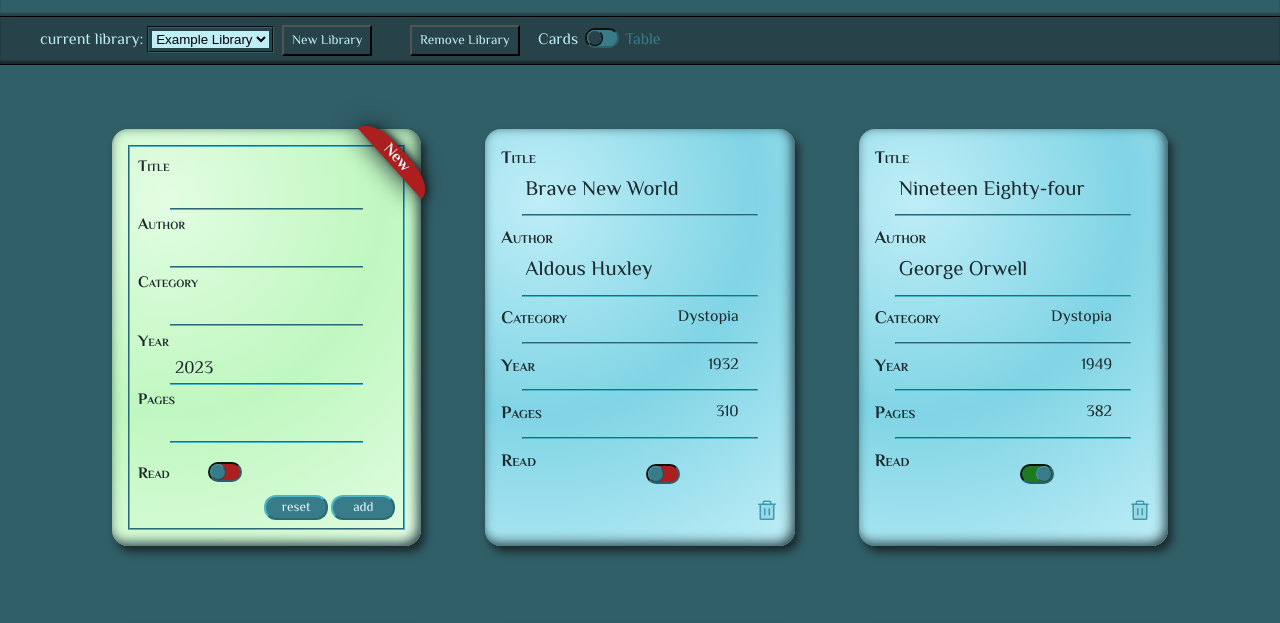
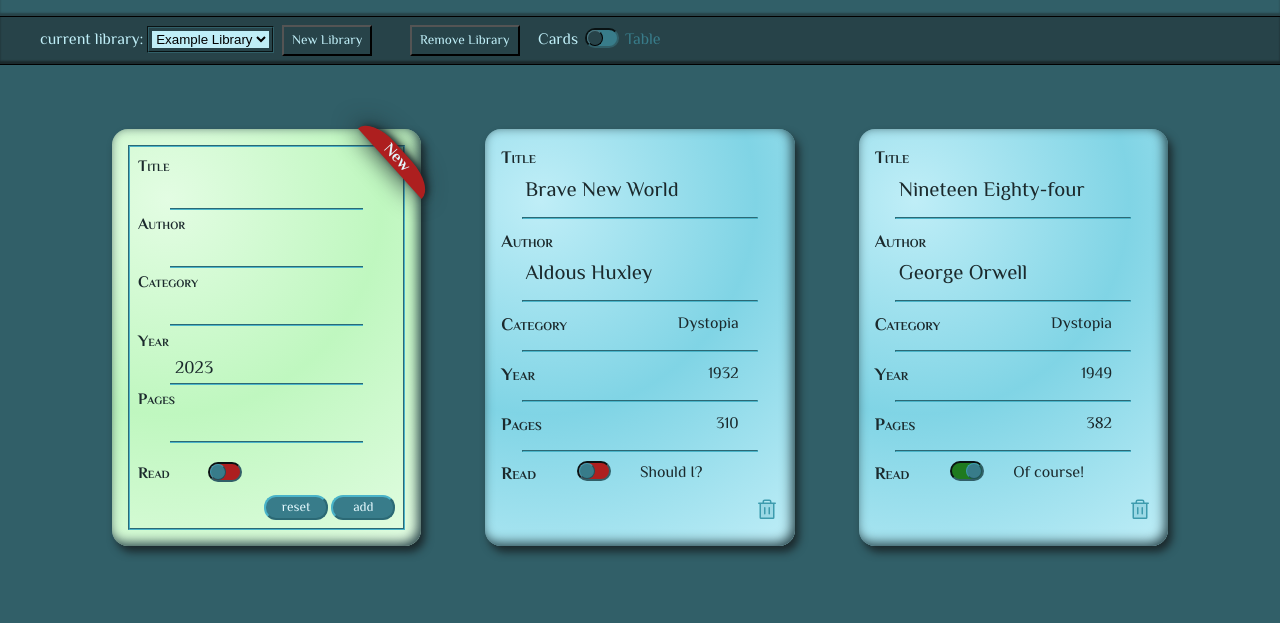
Before and after one commit to LastCapricorn/library, a plain HTML site: page index.html in a window 1280 px wide. Shown: the part 111-734 px from the top of the page. Drawn offline with Linux system fonts and the light colour scheme.

Commit message:
Add text to read status on cards

```diff
--- a/script.js
+++ b/script.js
@@ -240,10 +240,13 @@ function attachSwitch(value, iD) {
   switchInput.checked = value
   switchInput.addEventListener('change', (ev) => {
     const bookIndex = currentLibrary.data.findIndex((entry) => entry.title === ev.target.id)
+    const readText = document.querySelector('main.card span')
     currentLibrary.data[bookIndex].read = switchInput.checked
+    readText.textContent = switchInput.checked ? 'Of course!' : 'Should I?'
     currentLibrary.exportLibrary()
   })
   switchLabel.setAttribute('for', iD)
+  switchLabel.setAttribute('class', 'switch-box')
   switchLabel.appendChild(switchInput)
   return switchLabel
 }
@@ -273,13 +276,14 @@ function provideCard(book) {
       cardHeading.textContent = cardHeading.textContent.replace(
         cardHeading.textContent[0],
         cardHeading.textContent[0].toUpperCase()
-      )
-      card.appendChild(cardHeading)
-      cardText.setAttribute('class', key)
-      if (key === 'read') {
-        card.appendChild(
-          attachSwitch(book.read, book.title)
         )
+        card.appendChild(cardHeading)
+        cardText.setAttribute('class', key)
+        if (key === 'read') {
+        const cardReadText = document.createElement('span')
+        card.appendChild(attachSwitch(book.read, book.title))
+        cardReadText.textContent = book[key] === true ? 'Of course!' : 'Should I?'
+        card.appendChild(cardReadText)
       } else {
         cardText.textContent = book[key]
         card.appendChild(cardText)
--- a/style.css
+++ b/style.css
@@ -115,7 +115,6 @@ button.remove svg:hover {
   height: 20px;
   border-radius: 12px;
   margin: 0 0.4rem 0;
-  transition: all 200ms ease-in-out;
 }
 
 .switch::after {
@@ -127,19 +126,15 @@ button.remove svg:hover {
   height: 16px;
   border-radius: 50%;
   cursor: pointer;
-  transition: all 200ms ease-in-out;
+  transition: transform 200ms ease-in-out;
 }
 
 .switch:focus {
   outline-offset: 0;
 }
 
-.switch:focus::after {
-  transition: all 200ms ease-in-out;
-}
-
 .switch:checked::after {
-  transform: translateX(14px)
+  transform: translateX(14px);
 }
 
 header > div {
@@ -327,12 +322,11 @@ nav button {
 }
 
 main .switch {
-  grid-column: 2 / 3;
   background-color: var(--col12);
   border: 2px inset var(--col03);
 }
 
-main.card .switch {
+main.card #book-read {
   margin-top: 1.0rem;
 }
 
@@ -340,6 +334,7 @@ main .switch:after {
   background-color: var(--col04);
   border: 1px outset var(--col05);
 }
+
 main .switch:checked {
   background-color: var(--col13);
 }
@@ -363,11 +358,11 @@ main.card div {
   box-shadow: 4px 6px 8px var(--col01), inset -3px -3px 12px var(--col02);
   padding: 1rem;
   display: grid;
-  grid-template-columns: 1fr 1fr;
+  grid-template-columns: repeat(4, 1fr);
 }
 
 main.card h2 {
-  grid-column: 1 / 3;
+  grid-column: 1 / 5;
   font-size: 1.1rem;
   font-variant: small-caps;
 }
@@ -377,7 +372,7 @@ main.card h2:not([class="title"], [class="author"]) {
 }
 
 main.card p {
-  grid-column: 1 / 3;
+  grid-column: 1 / 5;
   font-size: 1.3rem;
   margin-left: 1.5rem;
   overflow-x: hidden;
@@ -385,21 +380,28 @@ main.card p {
 }
 
 main.card p:not([class="title"], [class="author"]) {
-  grid-column: 2 / 3;
+  grid-column: 3 / 5;
   font-size: 1.0rem;
   margin: 0 2.5rem 0 auto;
 }
 
 main.card hr {
-  grid-column: 1 / 3;
+  grid-column: 1 / 5;
   width: 85%;
   height: 1px;
   margin: 0.5rem auto;
   border-color: var(--col06);
 }
 
+main.card label.switch-box {
+  grid-column: 2 / 3;
+}
+main.card span {
+  grid-column: 3 / 5;
+}
+
 main.card button.remove {
-  grid-column: 2 / 3;
+  grid-column: 4 / 5;
   justify-self: end;
 }
 
```
